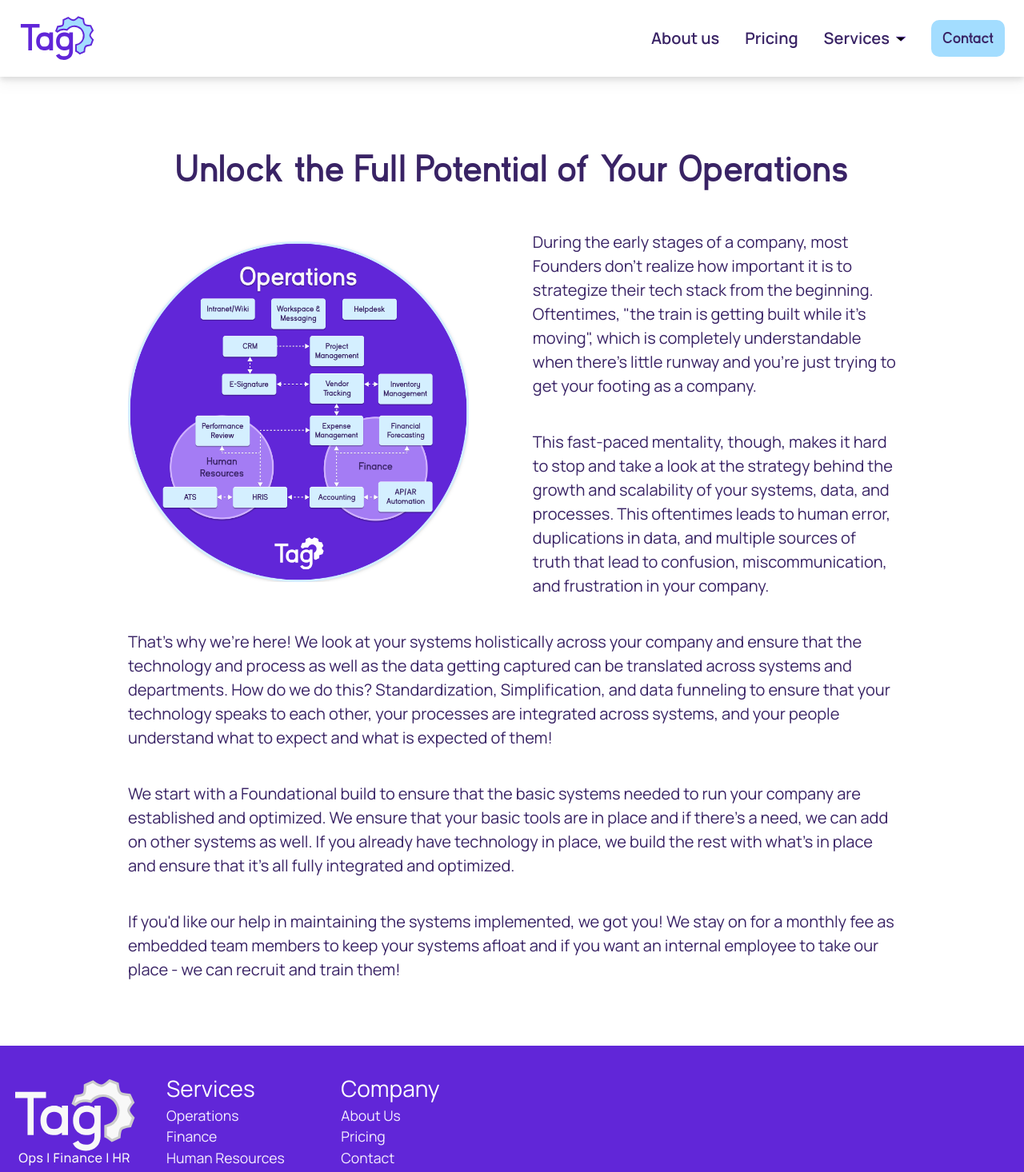
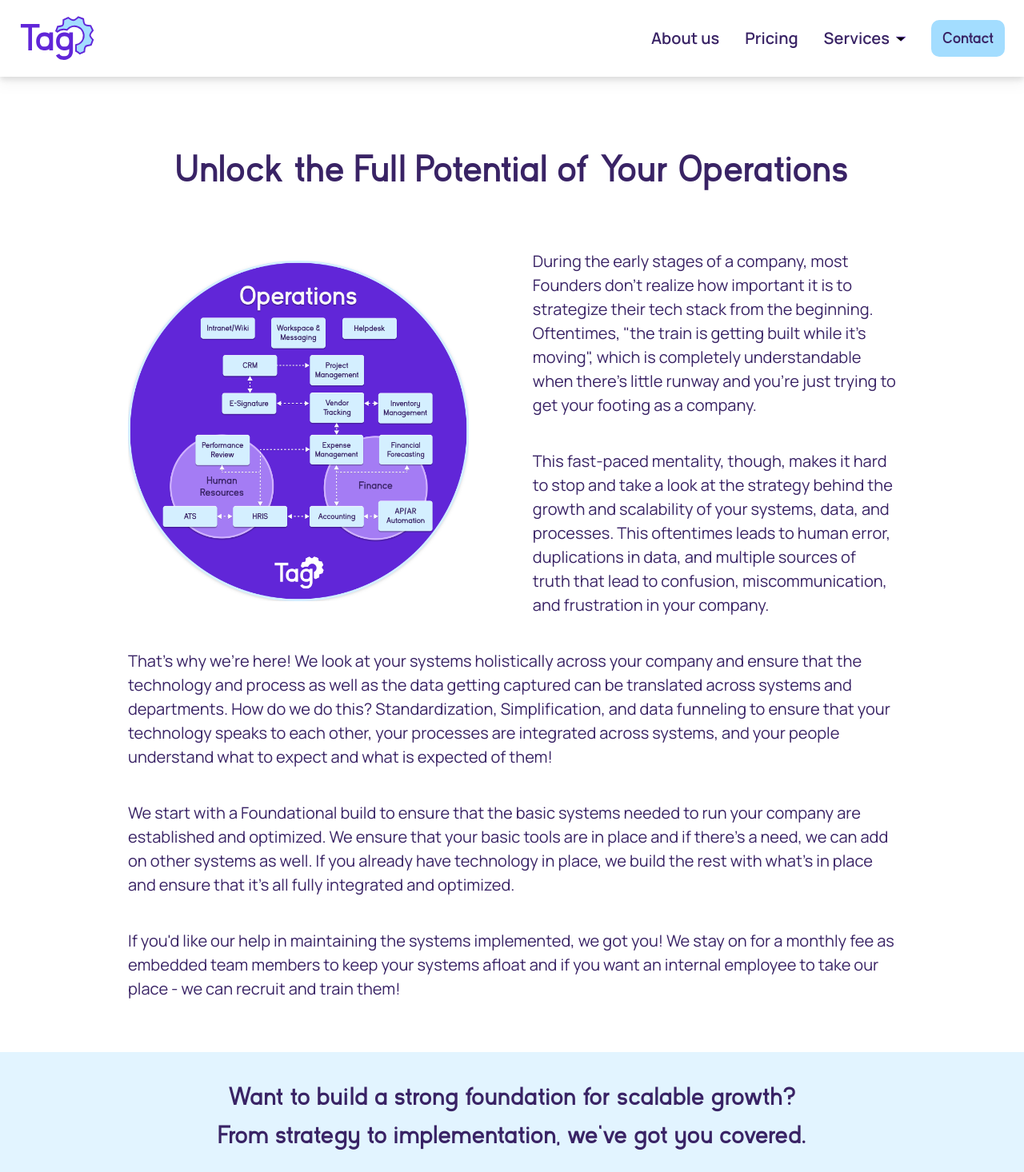
Before and after one commit to hicass/tag-ops-v3, a Next.js app: page /pricing in a window 1280 px wide. Shown: the top 1466 px of the page at 80% size. Built offline with nearby package versions, Linux system fonts and the light colour scheme.

Commit message:
Add quote to pricing page

```diff
--- a/src/components/PricingPage/Intro/Intro.tsx
+++ b/src/components/PricingPage/Intro/Intro.tsx
@@ -37,7 +37,7 @@ const introBlurbData = {
 
 const Intro: FC = () => {
   return (
-    <div className="flex flex-col items-center gap-10">
+    <div className="flex flex-col items-center gap-10 mx-40">
       <div className="flex gap-20 items-center justify-center">
         <Diagram />
 
--- a/src/components/PricingPage/PricingPageContent.tsx
+++ b/src/components/PricingPage/PricingPageContent.tsx
@@ -2,12 +2,14 @@ import { FC } from 'react';
 
 import Header from './Header';
 import Intro from './Intro/Intro';
+import Quote from './Quote';
 
 const PricingPageContent: FC = () => {
   return (
-    <main className="flex flex-col items-center my-20 mx-40 gap-10">
+    <main className="flex flex-col items-center my-20 gap-16">
       <Header />
       <Intro />
+      <Quote />
     </main>
   );
 }
--- /dev/null
+++ b/src/components/PricingPage/Quote.tsx
@@ -0,0 +1,16 @@
+'use client';
+
+import { FC } from 'react';
+
+const Quote: FC = () => {
+  return (
+    <div className="flex flex-col items-center bg-accentlight w-full py-8 px-10">
+      <h3 className="text-center">
+        Want to build a strong foundation for scalable growth? <br />
+        From strategy to implementation, we’ve got you covered.
+      </h3>
+    </div>
+  );
+};
+
+export default Quote;
```
